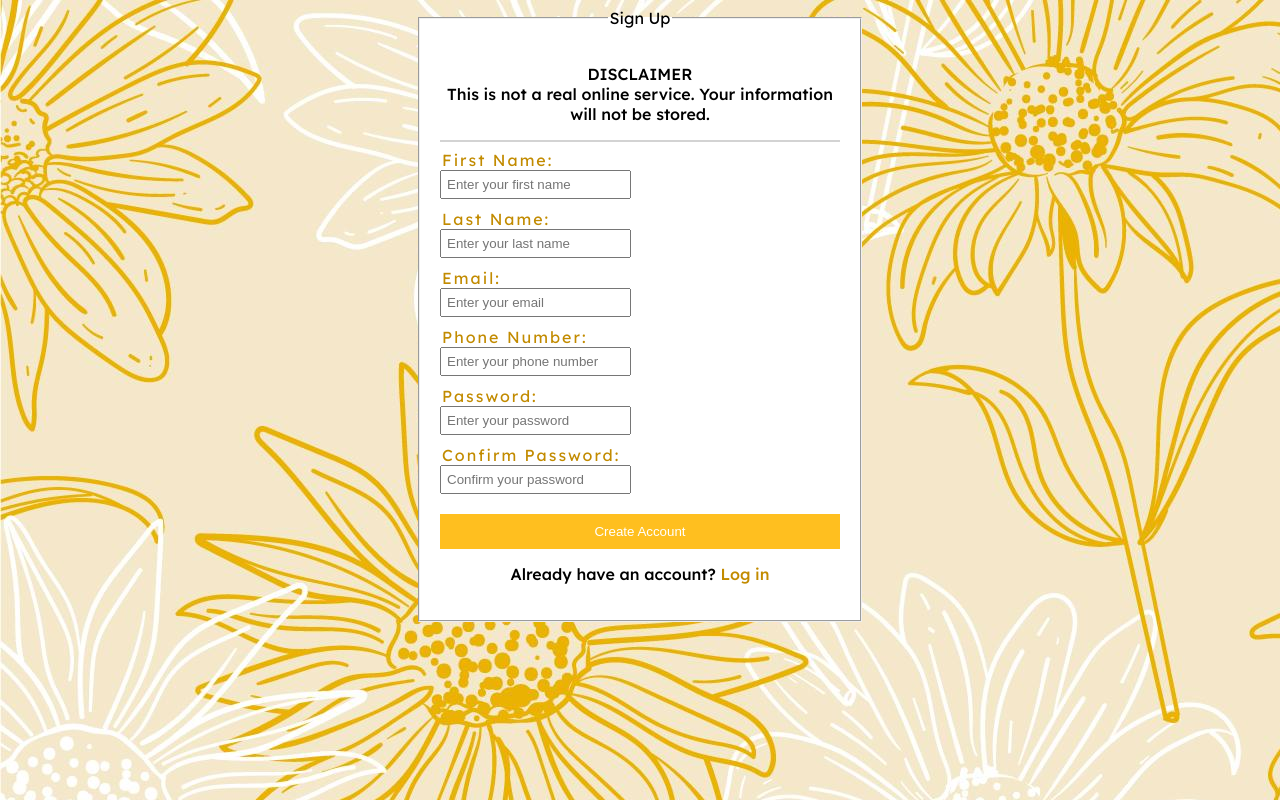
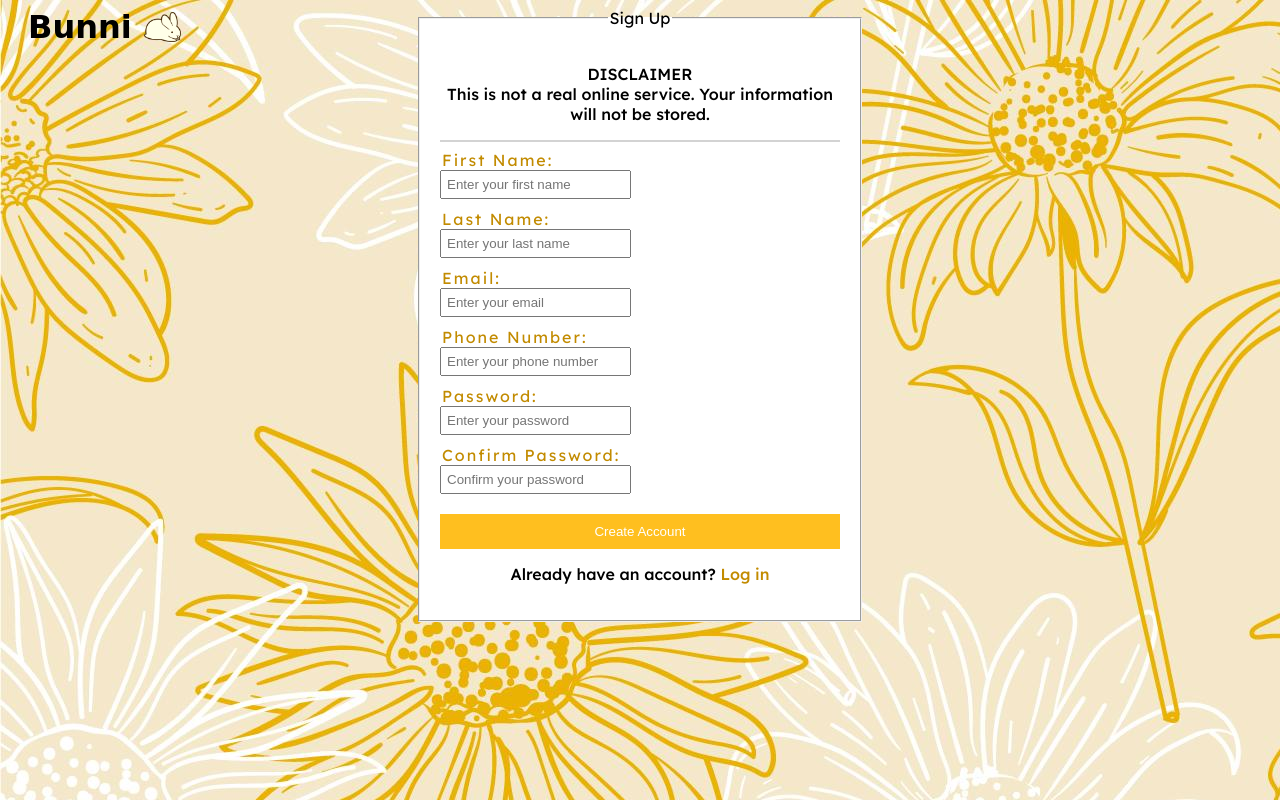
Before and after one commit to ellerain828/sign_up_form, a plain HTML site: page index.html in a window 1280 px wide. Drawn offline with Linux system fonts and the light colour scheme; a web font is replaced by a local one.

Commit message:
Icon, logo added and functional fixes

```diff
--- a/index.html
+++ b/index.html
@@ -4,9 +4,14 @@
     <meta charset="UTF-8">
     <meta name="viewport" content="width=device-width, initial-scale=1.0">
     <link rel="stylesheet" href="./style.css">
+    <link rel="icon" href="./big-yellow-flower.ico" type="image/x-icon">
     <title>Sign Up Form</title>
 </head>
 <body>
+    <div class="logo">
+        <h1>Bunni</h1>
+        <img src="./rabbit-bunny-animal-clipart-xl.png" alt="Logo">
+    </div>
     <fieldset class="form">
         <legend id="signup">Sign Up</legend>
         <p id="disclaimer">
@@ -28,13 +33,15 @@
             </div>
             <div>
                 <legend class="titleforinput">Phone Number:</legend>
-                <input type="tel" name="phone" id="phone" placeholder="Enter your phone number" required>
+                <input type="tel" name="phone" id="phone" placeholder="Enter your phone number" pattern="^\+?[\d\s\-().]{7,15}$" required>
+            </div>
             <div>
                 <legend class="titleforinput">Password:</legend>
                 <input type="password" name="password" id="password" placeholder="Enter your password" required>
                 <legend class="titleforinput">Confirm Password:</legend>
-                <input type="password" name="confirm_password" id="confirm_password" placeholder="Confirm your password" required>
-            </div>
+                <input type="password" id="confirm" oninput="this.setCustomValidity
+                (this.value !== document.getElementById('password').value ? 'Passwords do not match' : '')"
+                placeholder="Confirm your password" required></div>
             <div>
                 <button type="submit">Create Account</button>
                 <p class="login">Already have an account? <a href="#">Log in</a></p>
--- a/style.css
+++ b/style.css
@@ -1,8 +1,28 @@
 @import url('https://fonts.googleapis.com/css2?family=Lexend:wght@100..900&display=swap');
+@import url('https://fonts.googleapis.com/css2?family=MonteCarlo&display=swap');
 
 body{
     background: url("./5500260.jpg");
     font-family: "Lexend", sans-serif;
+}
+
+img{
+    width: 3%;
+}
+
+.logo{
+    font-family: "MonteCarlo", cursive;
+    position:absolute;
+    float:left;
+    display:flex;
+    align-items:center;
+    gap: 12px;
+    justify-content: left;
+    margin-left: 20px;
+}
+
+.logo h1{
+    margin: 0;
 }
 
 .form{
@@ -61,3 +81,7 @@ button{
 .login a:hover{
     color:#ffbf1f;
 }
+
+input:password:user-invalid{
+    border: 2px solid red;
+}
```
Also changed, not shown: big-yellow-flower.ico (added), rabbit-bunny-animal-clipart-xl.png (added).
